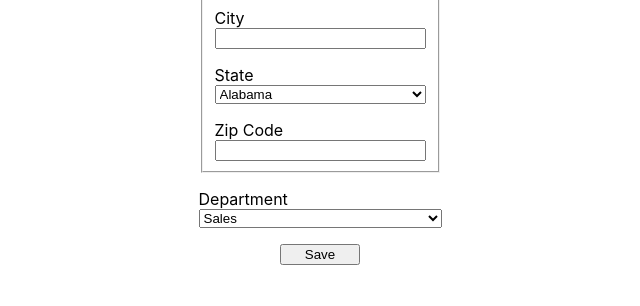
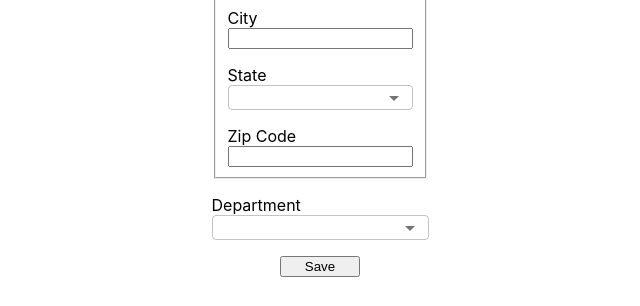
Before and after one commit to ChristopheRibault/ChristopheRibault_14_11112021, a React (Create React App) app: page / in a window 1280 px wide. Shown: the part 447-753 px from the top of the page, without its empty margins (320-960 px from the left). Built offline with nearby package versions, Linux system fonts and the light colour scheme.

Commit message:
refactor: use materialUi Select component

```diff
--- a/package.json
+++ b/package.json
@@ -3,6 +3,9 @@
   "version": "0.1.0",
   "private": true,
   "dependencies": {
+    "@emotion/react": "^11.6.0",
+    "@emotion/styled": "^11.6.0",
+    "@mui/material": "^5.1.1",
     "@reduxjs/toolkit": "^1.6.2",
     "@testing-library/jest-dom": "^5.11.4",
     "@testing-library/react": "^11.1.0",
--- a/src/components/FormInput.js
+++ b/src/components/FormInput.js
@@ -1,10 +1,15 @@
 import styled from 'styled-components';
+import { Select, MenuItem } from '@mui/material';
 import DatePicker from '@tof28/react-datepicker';
 
 const InputWrapper = styled.div`
 display: flex;
 flex-direction: column;
 max-width: 250px;
+`;
+
+const StyledSelect = styled(Select)`
+  height: 25px;
 `;
 
 const FormInput = function({
@@ -21,19 +26,19 @@ const FormInput = function({
   switch (type) {
     case 'select':
       input =
-        <select
+        <StyledSelect
           name={name}
           value={value}
           id={name}
           onChange={handleChange}
         >
           {!!selectItems?.length && selectItems?.map(item => (
-            <option
+            <MenuItem
               key={item.value || item}
               value={item.value || item}
-            >{item.text || item}</option>
+            >{item.text || item}</MenuItem>
           ))}
-        </select>;
+        </StyledSelect>;
       break;
 
     case 'datepickr':
```
Also changed, not shown: 1 other file (tests, documents, lock files or other folders).
